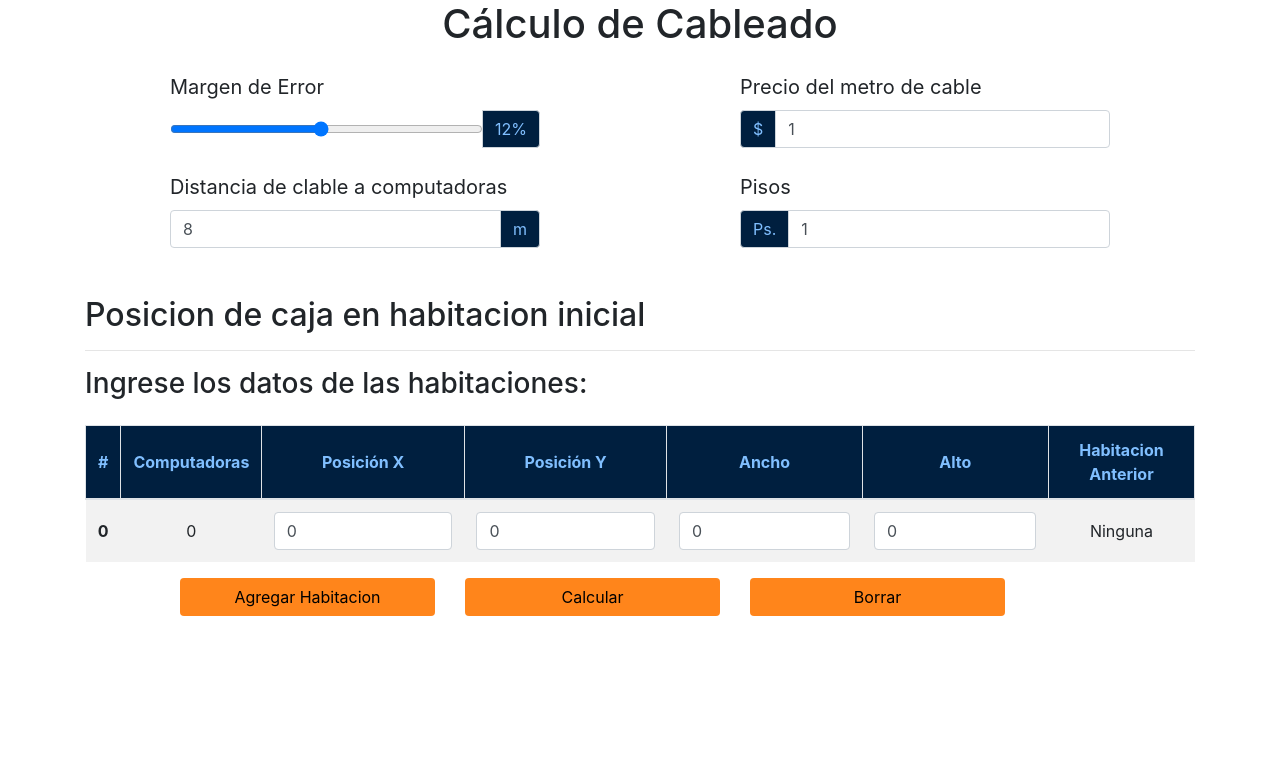
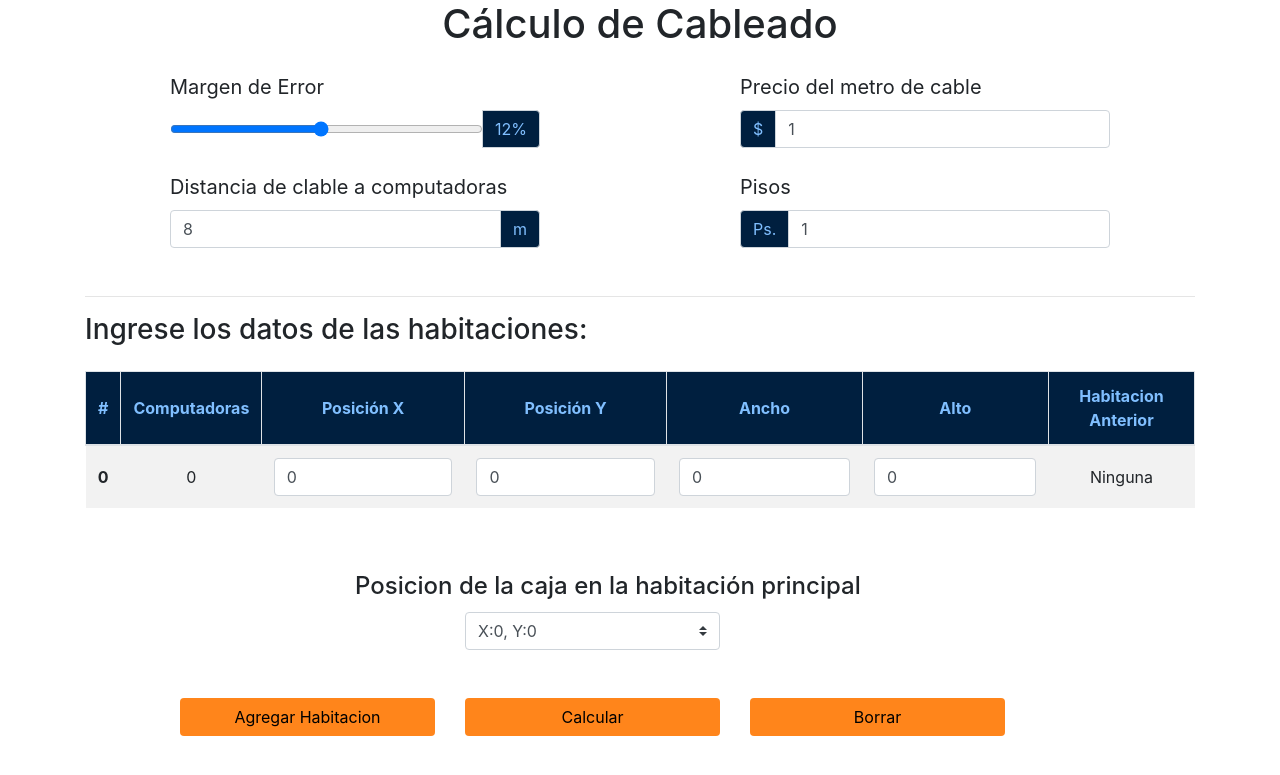
Before and after one commit to AntonyDamico/cableado_django, a Django app: page / in a window 1280 px wide. Shown: the top 775 px of the page. Run offline with Django 3.2, Linux system fonts and the light colour scheme; some libraries are stand-ins or nearby versions.

Commit message:
componente para posicion de caja principal

```diff
--- a/calculo/static/calculo/css/styles.css
+++ b/calculo/static/calculo/css/styles.css
@@ -29,3 +29,7 @@ span {
 .btn-orange {
     background-color: #FF851B;
 }
+
+#pos-caja-principal {
+    width: 100%
+}
--- a/calculo/static/calculo/js/app.js
+++ b/calculo/static/calculo/js/app.js
@@ -1,6 +1,10 @@
 const margenErrorUi = document.querySelector("#margen-error");
 const tablaUi = document.querySelector(".tabla-habitaciones");
 const resultadosDiv = document.querySelector(".resultados-div");
+const selectPosCajaP = document.querySelector('#pos-caja-principal')
+
+const anchoPrinc = document.querySelector(".p-ancho")
+const altoPrinc = document.querySelector(".p-alto")
 
 let margenError = 12;
 margenErrorUi.value = "12";
@@ -13,10 +17,39 @@ let habitaciones = [habitacionObj];
 //   margenError = parseInt(margenErrorUi.value);
 // });
 
-function rangeValue(val){
+function cajaPrincipalPosOptions() {
+  let ancho = parseInt(anchoPrinc.value);
+  let alto = parseInt(altoPrinc.value);
+  let optionsArr = [[0, 0], [0, alto], [ancho, 0], [ancho, alto]];
+  let optionsStr = "";
+  for (let i = 0; i < optionsArr.length; i++) {
+    optionsStr += `
+      <option value="${optionsArr[i][0]}${optionsArr[i][1]}">
+        X:${optionsArr[i][0]}, Y:${optionsArr[i][1]}
+      </option>`;
+  }
+  console.log(optionsStr)
+  return optionsStr
+}
+
+function actualizarCajaPOptions() {
+  selectPosCajaP.innerHTML = cajaPrincipalPosOptions()
+}
+
+actualizarCajaPOptions()
+
+anchoPrinc.addEventListener('change', function(){
+  actualizarCajaPOptions()
+})
+altoPrinc.addEventListener('change', function(){
+  actualizarCajaPOptions()
+})
+
+function rangeValue(val) {
   document.querySelector(".margen-error-label").textContent = `${val}%`;
   margenError = parseInt(margenErrorUi.value);
 }
+
 
 // AGREGANDO HABITACION
 document
@@ -103,7 +136,8 @@ document.querySelector(".calcular").addEventListener("click", function() {
         if (count < tablaPisoUiCells.length) {
           tablaPisoUiCells[count].innerHTML = Math.round(res[key] * 100) / 100;
         } else if (count - 5 < tablaTotalUiCells.length) {
-          tablaTotalUiCells[count - 5].innerHTML = Math.round(res[key] * 100)/100;
+          tablaTotalUiCells[count - 5].innerHTML =
+            Math.round(res[key] * 100) / 100;
         } else {
           console.log("Las cajas llegan aqui!!!!!!");
         }
--- a/calculo/templates/calculo/index.html
+++ b/calculo/templates/calculo/index.html
@@ -84,7 +84,6 @@
       </div>
 
 
-      <h2>Posicion de caja en habitacion inicial</h2>
 
       <hr />
 
@@ -108,12 +107,23 @@
             <td class="align-middle">0</td>
             <td><input type="number" class="xpos form-control" value='0' min="0" /></td>
             <td><input type="number" class="ypos form-control" value='0' min="0" /></td>
-            <td><input type="number" class="ancho form-control" value='0' min="0" /></td>
-            <td><input type="number" class="alto form-control" value='0' min="0" /></td>
+            <td><input type="number" class="ancho p-ancho form-control" value='0' min="0" /></td>
+            <td><input type="number" class="alto p-alto form-control" value='0' min="0" /></td>
             <td class="align-middle">Ninguna</td>
           </tr>
         </tbody>
       </table>
+
+      <div class="row text-center">
+        <div class="offset-md-3 mt-5">
+          <h4>Posicion de la caja en la habitación principal</h4>
+        </div>
+      </div>
+      <div class="row">
+        <div class="offset-md-4 col-md-3 mb-5 mt-1">
+          <select class="custom-select" id="pos-caja-principal"></select>
+        </div>
+      </div>
 
       <div class="row mb-5">
         <div class="offset-md-1 col-md-3">
```
